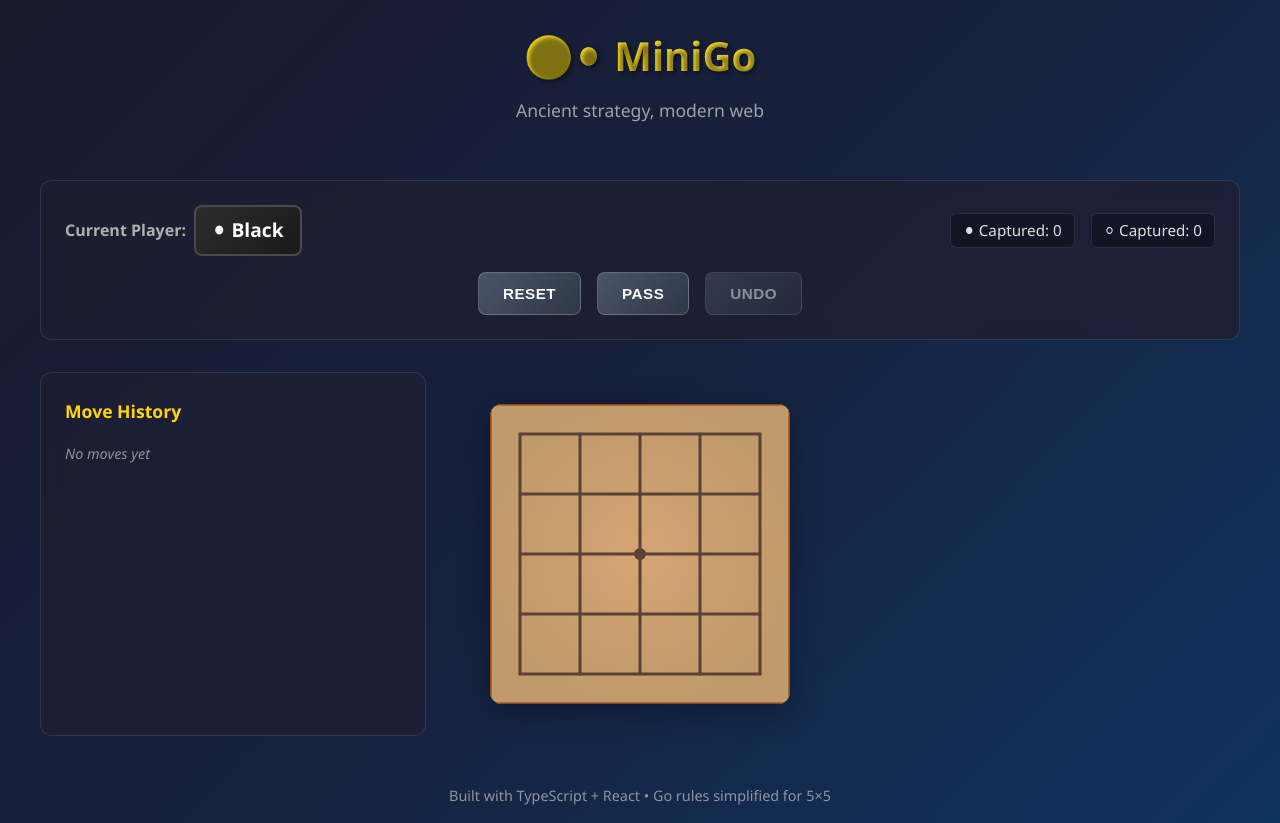
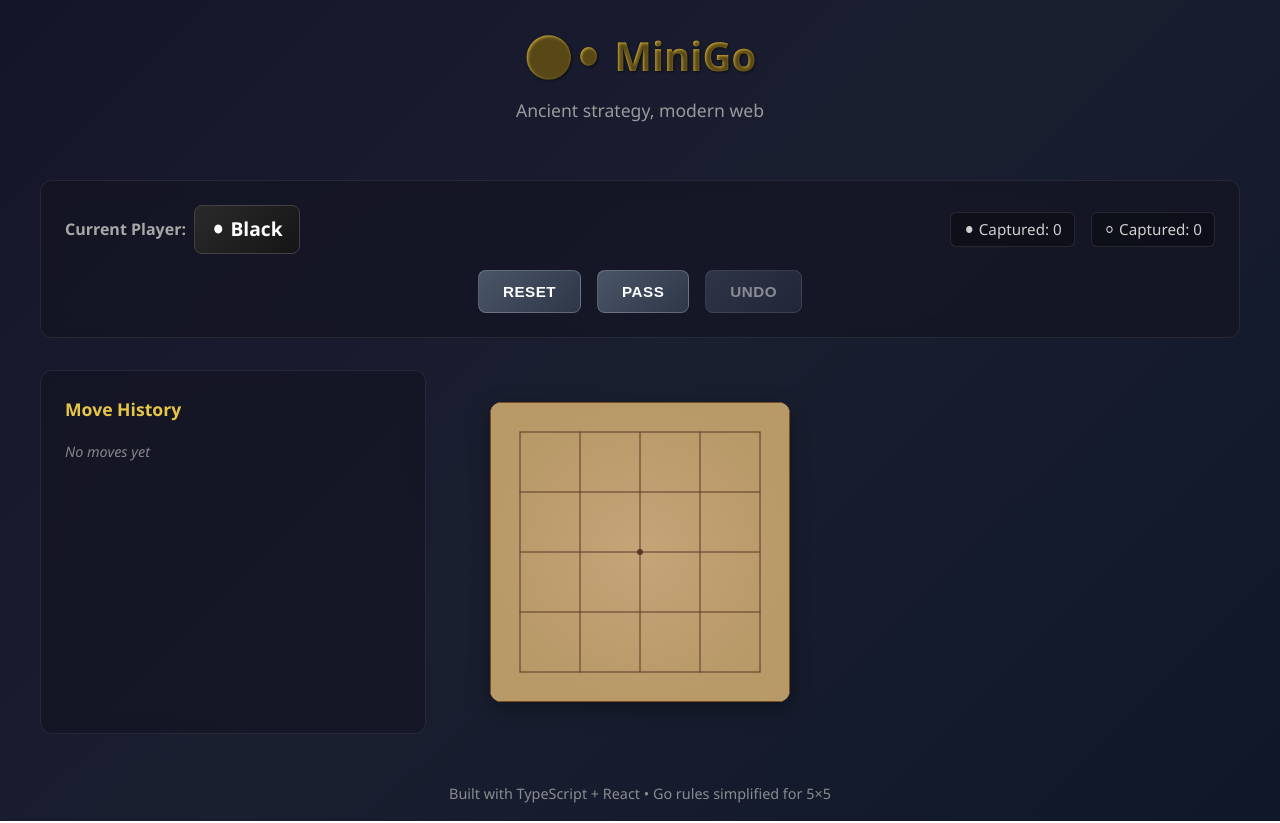
Before and after one commit to podlomar/minigo, a React (Vite) app: page / in a window 1280 px wide. Built offline with nearby package versions, Linux system fonts and the light colour scheme.

Commit message:
Refactor GameInfo and GoBoard styles for improved consistency and visual clarity

```diff
--- a/src/components/GameInfo/GameInfo.module.css
+++ b/src/components/GameInfo/GameInfo.module.css
@@ -38,13 +38,13 @@
 .player.black {
   background: var(--gradient-button-dark);
   color: white;
-  border: 2px solid var(--color-stone-black-light);
+  border: 1px solid var(--color-stone-black-light);
 }
 
 .player.white {
   background: var(--gradient-stone-white);
   color: #1a1a1a;
-  border: 2px solid #d0d0d0;
+  border: 1px solid #c0c0c0;
 }
 
 .capturedStones {
--- a/src/components/GoBoard/GoBoard.tsx
+++ b/src/components/GoBoard/GoBoard.tsx
@@ -70,7 +70,7 @@ const GoBoard: React.FC<GoBoardProps> = ({ board, onIntersectionClick }) => {
           height={svgSize}
           fill="url(#woodGradient)"
           stroke="var(--color-wood-border)"
-          strokeWidth="3"
+          strokeWidth="2"
           rx="8"
         />
 
@@ -84,7 +84,7 @@ const GoBoard: React.FC<GoBoardProps> = ({ board, onIntersectionClick }) => {
               x2={svgSize - margin}
               y2={margin + i * cellSize}
               stroke="var(--color-grid-lines)"
-              strokeWidth="3"
+              strokeWidth="1"
               strokeLinecap="round"
             />
             {/* Vertical lines */}
@@ -94,7 +94,7 @@ const GoBoard: React.FC<GoBoardProps> = ({ board, onIntersectionClick }) => {
               x2={margin + i * cellSize}
               y2={svgSize - margin}
               stroke="var(--color-grid-lines)"
-              strokeWidth="3"
+              strokeWidth="1"
               strokeLinecap="round"
             />
           </g>
@@ -104,7 +104,7 @@ const GoBoard: React.FC<GoBoardProps> = ({ board, onIntersectionClick }) => {
         <circle
           cx={margin + 2 * cellSize}
           cy={margin + 2 * cellSize}
-          r="6"
+          r="3"
           fill="var(--color-grid-lines)"
         />
 
@@ -148,7 +148,7 @@ const GoBoard: React.FC<GoBoardProps> = ({ board, onIntersectionClick }) => {
                     r="24"
                     fill={stone === 'black' ? 'url(#blackStone)' : 'url(#whiteStone)'}
                     stroke={stone === 'black' ? 'var(--color-stone-black-border)' : 'var(--color-stone-white-border)'}
-                    strokeWidth="1"
+                    strokeWidth="0.5"
                     filter="url(#stoneShadow)"
                     className={styles.stone}
                   />
--- a/src/style.css
+++ b/src/style.css
@@ -1,51 +1,50 @@
 /* CSS Variables for Design System */
 :root {
   /* Primary Colors */
-  --color-bg-primary: #1a1a2e;
-  --color-bg-secondary: #16213e;
-  --color-bg-tertiary: #0f3460;
+  --color-bg-primary: #151529;
+  --color-bg-secondary: #1a1f30;
+  --color-bg-tertiary: #0f1728;
 
   /* Text Colors */
-  --color-text-primary: #e0e0e0;
-  --color-text-secondary: #b0b0b0;
-  --color-text-tertiary: #f0f0f0;
-  --color-text-accent: #ffd700;
+  --color-text-primary: #d0d0d0;
+  --color-text-secondary: #a8a8a8;
+  --color-text-tertiary: #e8e8e8;
+  --color-text-accent: #e6c547;
 
   /* UI Component Colors */
-  --color-panel-bg: rgba(30, 30, 50, 0.8);
-  --color-panel-border: rgba(255, 255, 255, 0.1);
-  --color-panel-border-hover: rgba(255, 255, 255, 0.15);
-
+  --color-panel-bg: rgba(20, 20, 35, 0.7);
+  --color-panel-border: rgba(255, 255, 255, 0.08);
+  --color-panel-border-hover: rgba(255, 255, 255, 0.12);
   /* Go Board Colors */
-  --color-wood-light: #d4a574;
-  --color-wood-dark: #c19a6b;
-  --color-wood-border: #8b4513;
-  --color-grid-lines: #5d4037;
+  --color-wood-light: #c5a478;
+  --color-wood-dark: #b89968;
+  --color-wood-border: #7a4b20;
+  --color-grid-lines: #5a3926;
 
   /* Stone Colors */
-  --color-stone-black-light: #4a4a4a;
-  --color-stone-black-dark: #1a1a1a;
-  --color-stone-black-border: #333;
+  --color-stone-black-light: #424242;
+  --color-stone-black-dark: #121212;
+  --color-stone-black-border: #2a2a2a;
   --color-stone-white-light: #ffffff;
-  --color-stone-white-dark: #e0e0e0;
-  --color-stone-white-border: #ccc;
+  --color-stone-white-dark: #e5e5e5;
+  --color-stone-white-border: #c5c5c5;
 
   /* Shadow & Effects */
-  --shadow-light: 0 2px 4px rgba(0, 0, 0, 0.1);
-  --shadow-medium: 0 4px 8px rgba(0, 0, 0, 0.2);
-  --shadow-heavy: 0 8px 32px rgba(0, 0, 0, 0.3);
-  --shadow-board: 0 8px 32px rgba(0, 0, 0, 0.3), inset 0 2px 4px rgba(255, 255, 255, 0.1);
-  --shadow-board-hover: 0 12px 40px rgba(0, 0, 0, 0.4), inset 0 2px 4px rgba(255, 255, 255, 0.15);
-  --shadow-stone: 0 4px 8px rgba(0, 0, 0, 0.3);
-  --shadow-text: 2px 2px 4px rgba(0, 0, 0, 0.5);
+  --shadow-light: 0 1px 3px rgba(0, 0, 0, 0.15);
+  --shadow-medium: 0 3px 6px rgba(0, 0, 0, 0.25);
+  --shadow-heavy: 0 6px 20px rgba(0, 0, 0, 0.35);
+  --shadow-board: 0 6px 20px rgba(0, 0, 0, 0.35), inset 0 1px 3px rgba(255, 255, 255, 0.08);
+  --shadow-board-hover: 0 8px 24px rgba(0, 0, 0, 0.4), inset 0 1px 3px rgba(255, 255, 255, 0.12);
+  --shadow-stone: 0 3px 6px rgba(0, 0, 0, 0.35);
+  --shadow-text: 1px 1px 3px rgba(0, 0, 0, 0.6);
 
   /* Gradients */
   --gradient-bg: linear-gradient(135deg, var(--color-bg-primary) 0%, var(--color-bg-secondary) 50%, var(--color-bg-tertiary) 100%);
   --gradient-wood: radial-gradient(circle at 50% 50%, var(--color-wood-light), var(--color-wood-dark));
-  --gradient-accent: linear-gradient(45deg, #ffd700, #ffed4e);
+  --gradient-accent: linear-gradient(45deg, #e6c547, #cc9f28);
   --gradient-stone-black: radial-gradient(circle at 30% 30%, var(--color-stone-black-light), var(--color-stone-black-dark));
   --gradient-stone-white: radial-gradient(circle at 30% 30%, var(--color-stone-white-light), var(--color-stone-white-dark));
-  --gradient-button-dark: linear-gradient(135deg, #2c2c2c, #1a1a1a);
+  --gradient-button-dark: linear-gradient(135deg, #2a2a2a, #151515);
 
   /* Layout & Spacing */
   --spacing-xs: 0.25rem;
```
